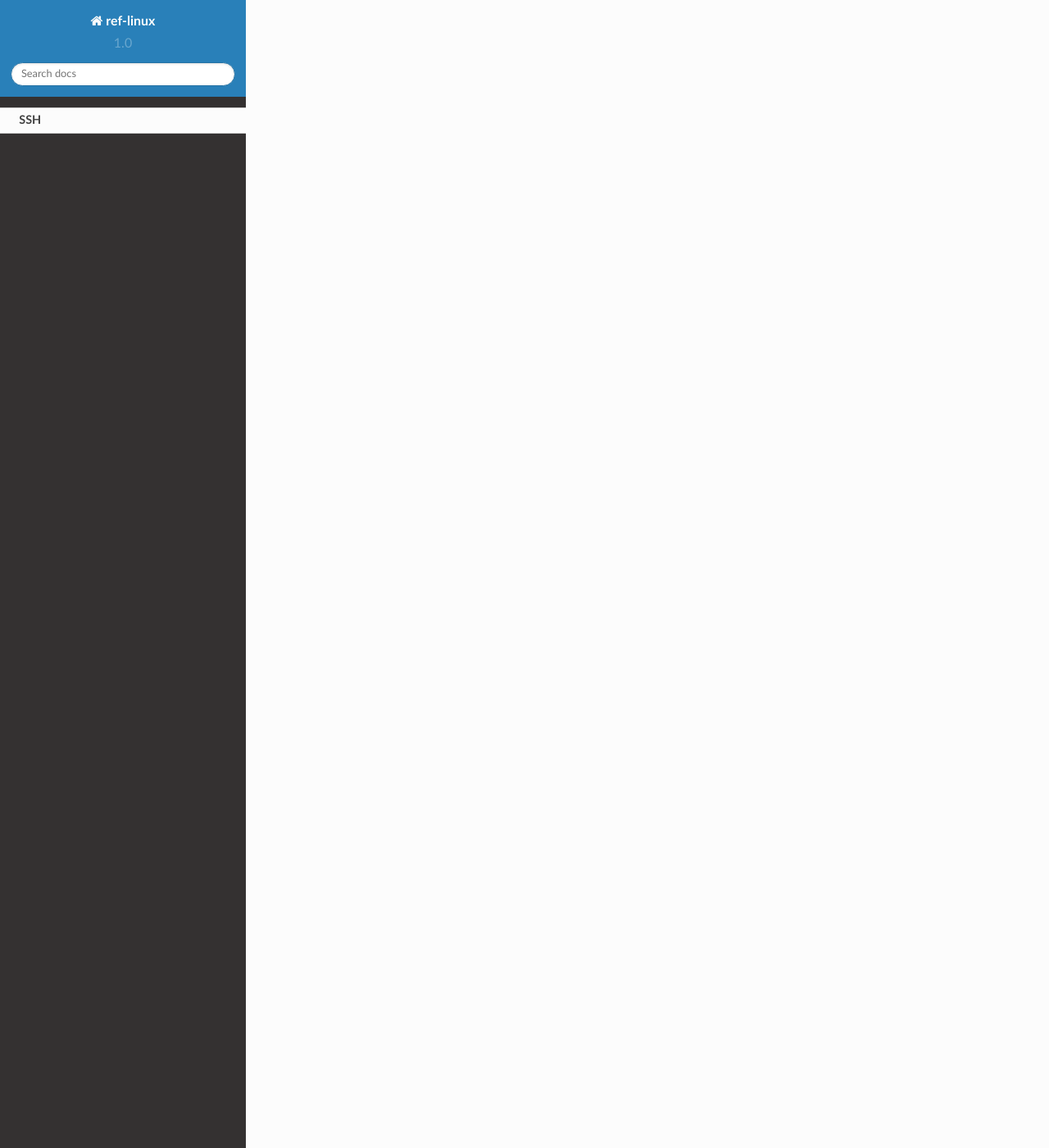
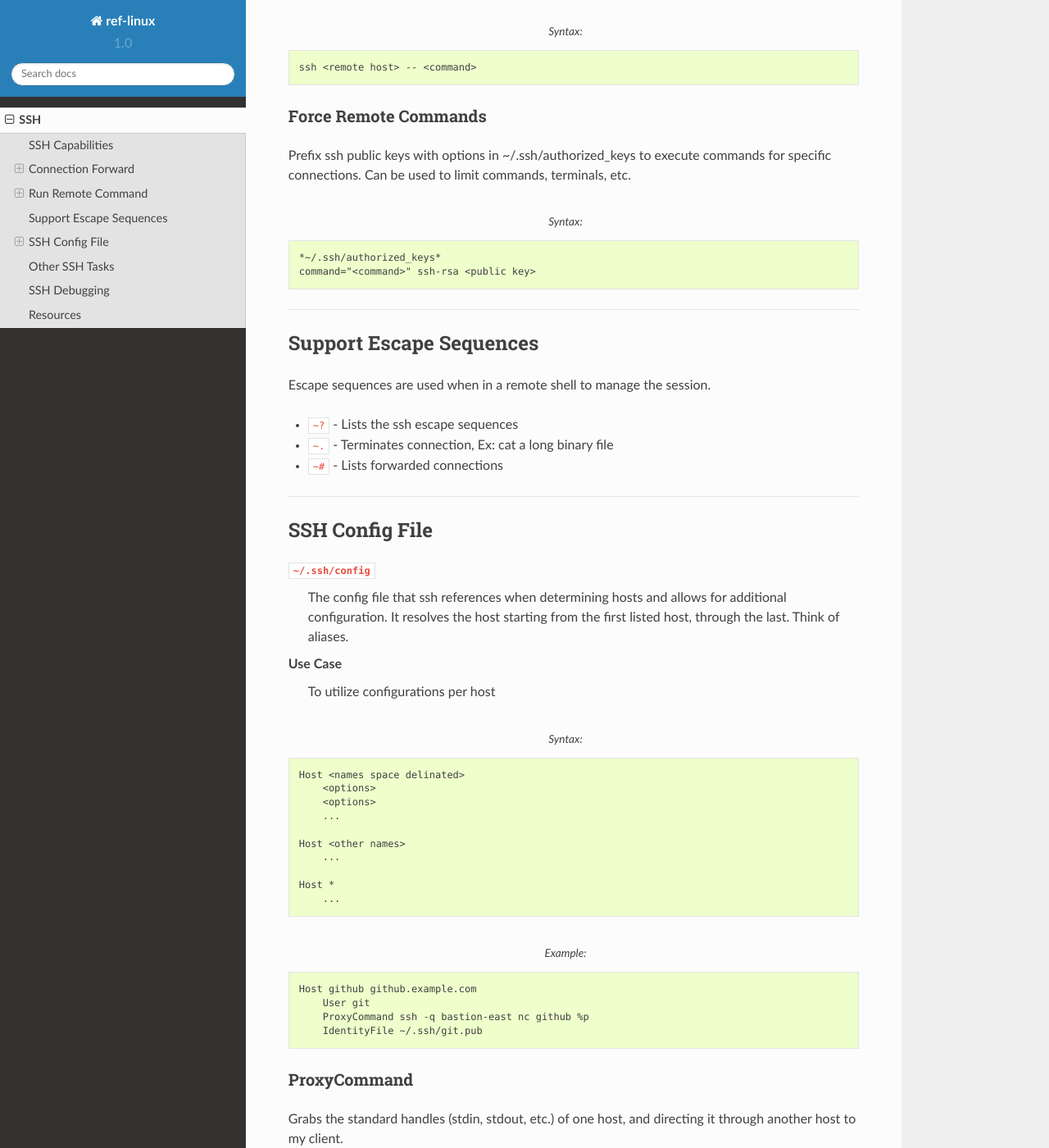
Before and after one commit to NathanielHoefer/ref-linux, a Sphinx documentation site: the page built from docs/ssh.rst, in a window 1280 px wide and 1400 px high, scrolled down 2106 px. Shown: the whole window at 82% size. Built offline with Sphinx 7.4.7 and the Read the Docs theme 2.0.0, drawn with Linux system fonts in a browser that asks for light colours; some of the changed text lies outside the part shown.

Commit message:
Mod: Addition to SSH

```diff
--- a/docs/ssh.rst
+++ b/docs/ssh.rst
@@ -1,4 +1,210 @@
+===============================================================================
 SSH
-===
+===============================================================================
 
-This is where any SSH reference material is to go
+.. contents:: Table of Contents
+
+SSH Capabilities
+****************
+
+- Open up remote shell
+- Connection forwarder (Local, Remote, Dynamic)
+- Transport protocol
+- Force command execution on a per-public key basis
+
+Connection Forward
+******************
+
+Remote Port Forwarding
+----------------------
+
+Give external access to local client
+
+.. code-block:: bash
+    :caption: Syntax:
+    :name: Remote Port Forwarding Syntax
+
+    local="<local host>:<local port>"  # or "localhost:<local port>"
+    remote="<:<remote port>"  # "*" for all interfaces (default = loopback only)
+    ssh -R ${remote}:${local} <remote host>
+
+.. code-block:: none
+    :caption: Example:
+    :name: Remote Port Fowarding Example
+
+    ssh -R 8042:localhost:8042 10.10.10.10
+
+
+Local Port Forwarding
+---------------------
+
+Access remote resources as though it is local
+
+.. code-block:: bash
+    :caption: Syntax:
+    :name: Local Port Forwarding Syntax
+
+    local="localhost:<local port>"  # or just "<local port>" (default = localhost)
+    remote="<private host>:<private port>"
+    ssh -L ${local}:${remote} <remote host>
+
+
+Dynamic Port Forwarding
+-----------------------
+
+Allows configuration for entire machine to route all traffic over ssh connection which can act as a super simple VPN.
+- Protection in public connections
+- Get around region protected content
+
+.. code-block:: none
+    :caption: Syntax:
+    :name: Dynamic Port Forwarding Syntax
+
+    ssh -[fN]D <port> <remote host>
+
+X11 Forwarding
+--------------
+
+Forwards X11 data to allow for GUI interaction with remote host.
+
+Agent Forwarding
+----------------
+
+Forwards private key to a server
+
+.. code-block:: none
+    :caption: Syntax:
+    :name: Agent Forwarding Syntax
+
+    ssh -A <remote host>
+
+
+^^^^^^^^^^^^^^^^^^^^^^^^^^^^^^^^^^^^^^^^^^^^^^^^^^^^^^^^^^^^^^^^^^^^^^^^^^^^^^^
+
+
+Run Remote Command
+******************
+
+Allows to run a single command to remote host and prints output as though it was executed locally. That means that the output can then be piped.
+
+.. code-block:: none
+    :caption: Syntax:
+    :name: Remote Command Syntax
+
+    ssh <remote host> -- <command>
+
+
+Force Remote Commands
+---------------------
+
+Prefix ssh public keys with options in ~/.ssh/authorized_keys to execute commands for specific connections. Can be used to limit commands, terminals, etc.
+
+.. code-block:: none
+    :caption: Syntax:
+    :name: Force Remote Command Syntax
+
+    *~/.ssh/authorized_keys*
+    command="<command>" ssh-rsa <public key>
+
+
+^^^^^^^^^^^^^^^^^^^^^^^^^^^^^^^^^^^^^^^^^^^^^^^^^^^^^^^^^^^^^^^^^^^^^^^^^^^^^^^
+
+
+Support Escape Sequences
+************************
+
+Escape sequences are used when in a remote shell to manage the session.
+
+- ``~?`` - Lists the ssh escape sequences
+- ``~.`` - Terminates connection, Ex: cat a long binary file
+- ``~#`` - Lists forwarded connections
+
+
+^^^^^^^^^^^^^^^^^^^^^^^^^^^^^^^^^^^^^^^^^^^^^^^^^^^^^^^^^^^^^^^^^^^^^^^^^^^^^^^
+
+
+SSH Config File
+***************
+
+``~/.ssh/config``
+    The config file that ssh references when determining hosts and allows for additional configuration. It resolves the host starting from the first listed host, through the last. Think of aliases.
+
+Use Case
+    To utilize configurations per host
+
+.. code-block:: none
+    :caption: Syntax:
+    :name: SSH Config File Syntax
+
+    Host <names space delinated>
+        <options>
+        <options>
+        ...
+
+    Host <other names>
+        ...
+
+    Host *
+        ...
+
+.. code-block:: none
+    :caption: Example:
+    :name: SSH Config File Example
+
+    Host github github.example.com
+        User git
+        ProxyCommand ssh -q bastion-east nc github %p
+        IdentityFile ~/.ssh/git.pub
+
+ProxyCommand
+------------
+
+Grabs the standard handles (stdin, stdout, etc.) of one host, and directing it through another host to my client.
+
+Use Case
+    There is one secure bastion that you can connect to, which then can connect to the desired host.
+    Instead of ``ssh`` into the bastion, then ssh'ing from the bastion to the desired host, use ``ProxyCommand`` to make the client think it is directly talking with the desired host.
+
+.. code-block:: none
+    :caption: Syntax:
+    :name: ProxyCommand Syntax
+
+    *~/.ssh/config*
+
+    Host <names>
+        HostName <Name of desired host>
+        User <name>
+        ProxyCommand ssh -q <bastion host> nc %h %p
+    # where %h = HostName, %p = port, %r = remote user name
+
+    *Shell*
+    ssh -o ProxyCommand='ssh <bastion host> nc <desired host> <port>'
+
+
+^^^^^^^^^^^^^^^^^^^^^^^^^^^^^^^^^^^^^^^^^^^^^^^^^^^^^^^^^^^^^^^^^^^^^^^^^^^^^^^
+
+
+Other SSH Tasks
+***************
+
+- ControlMaster / ControlPath
+- Compression
+- Keep alive
+- SSHFS (Fuse)
+
+SSH Debugging
+*************
+
+- Add option ``-vv`` (very verbose) ``-vvv`` (very very verbose)
+- Private key must not be readable by anyone else::
+
+    chmod 600 ~/.ssh/id_?sa
+
+- File ``~/.ssh/authorizede_keys`` must be readable but not writable by others::
+
+    chmod 644 ~/.ssh/authorized_keys
+
+Resources
+*********
+
+`The Black Magic of SSH <https://vimeo.com/54505525>`_ by *Bo Jeanes*
```
